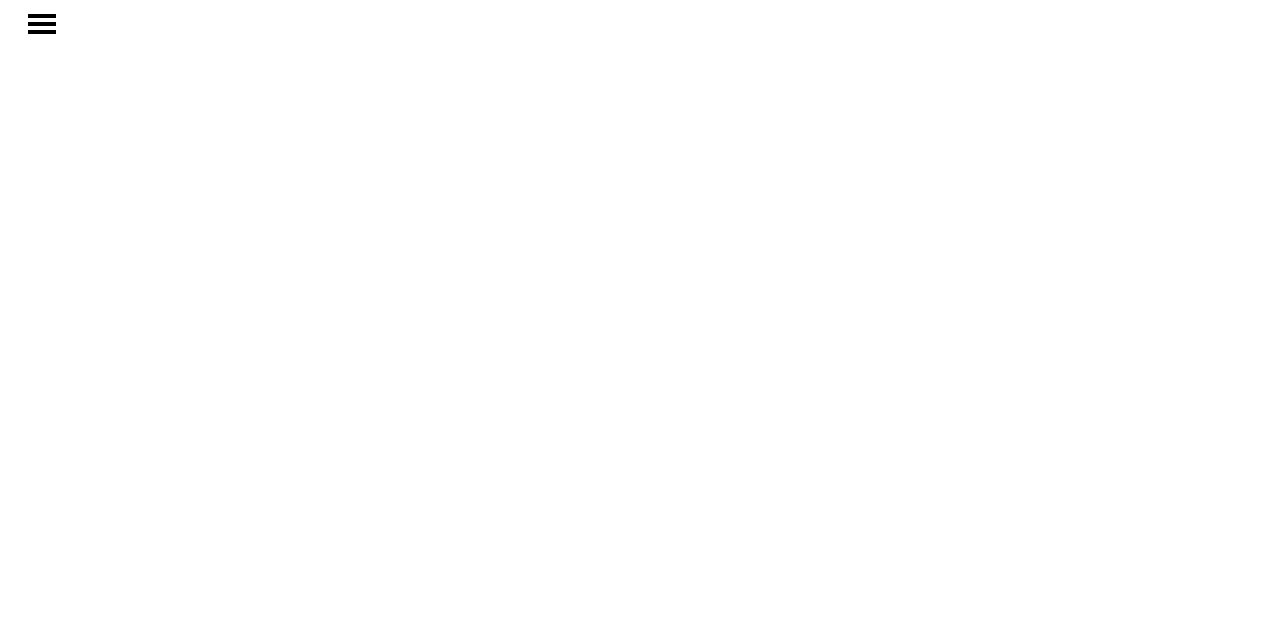
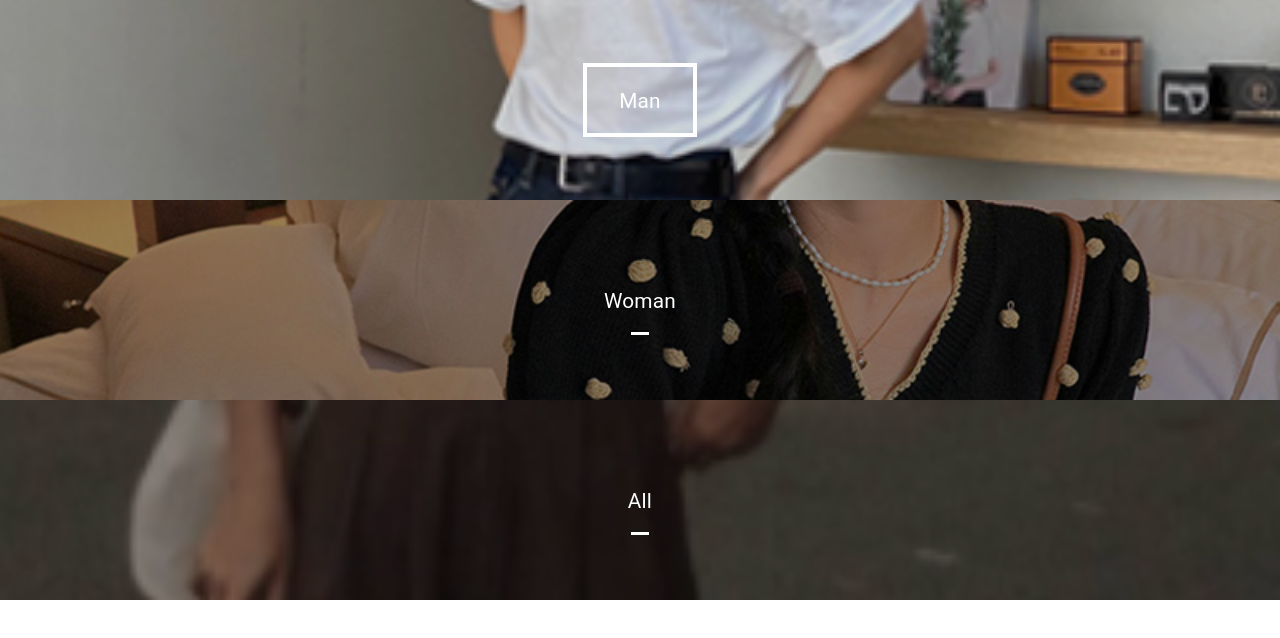
Before and after one commit to bumbum9944/CODIVA, a React (Create React App) app in the folder Frontend/: page /search/1 in a window 1280 px wide. Shown: the top 638 px of the page. Built offline with nearby package versions, Linux system fonts and the light colour scheme.

Commit message:
refactor: search2 이미지 배치 수정 - search1 page route 주소 수정 - search2 page 버튼 배치 수정

```diff
--- a/Frontend/src/App.js
+++ b/Frontend/src/App.js
@@ -34,9 +34,21 @@ function App() {
               <Codies gender={gender} selectedOption={selectedOption} />
             )}
           />
-          <Route path="/detail/:itemId" exact component={CodyDetailPage} />
-          <Route path="/search1" component={SearchPage1} />
-          <Route path="/search/2" exact component={SearchPage2} />
+          <Route path="/detail/:itemId" component={CodyDetailPage} />
+          <Route
+            path="/search/1"
+            render={() => (
+              <SearchPage1
+                gender={gender}
+                selectedOption={selectedOption}
+                changeGender={(newGender)=>{
+                  console.log(newGender);
+                  setGender(newGender);
+                }}
+              />
+            )}
+          />
+          <Route path="/search/2" component={SearchPage2} />
         </Switch>
       </BrowserRouter>
     </div>
--- a/Frontend/src/components/common/Menu/Menu.js
+++ b/Frontend/src/components/common/Menu/Menu.js
@@ -7,8 +7,8 @@ function Menu() {
   const history = useHistory();
   const location = history.location.pathname;
 
-  useEffect(()=>{
-    if(location === "/") {
+  useEffect(() => {
+    if (location === "/") {
       document.querySelector(".menu-button").classList.add("main");
     } else {
       document.querySelector(".menu-button").classList.remove("main");
--- a/Frontend/src/components/searchPage/GenderSelect.js
+++ b/Frontend/src/components/searchPage/GenderSelect.js
@@ -1,4 +1,5 @@
 import React from "react";
+import { useHistory } from "react-router-dom";
 import { makeStyles } from "@material-ui/core/styles";
 import ButtonBase from "@material-ui/core/ButtonBase";
 import Typography from "@material-ui/core/Typography";
@@ -97,17 +98,24 @@ const useStyles = makeStyles(theme => ({
   }
 }));
 
-function GenderSelect() {
+function GenderSelect({ gender, selectedOption, changeGender }) {
   const classes = useStyles();
+  const history = useHistory();
 
   return (
-    <div className={classes.root}>
+    <div
+      className={classes.root}
+    >
       {images.map(image => (
         <ButtonBase
           focusRipple
           key={image.title}
           className={classes.image}
           focusVisibleClassName={classes.focusVisible}
+          onClick={()=>{
+            changeGender(image.title);
+            history.push("/search/2");
+          }}
           style={{
             width: image.width
           }}
--- a/Frontend/src/pages/SearchPage1.js
+++ b/Frontend/src/pages/SearchPage1.js
@@ -1,7 +1,7 @@
 import React from "react";
 import GenderSelect from "../components/searchPage/GenderSelect";
 
-function SearchPage1() {
+function SearchPage1(props) {
   return (
     <div
       style={{
@@ -10,7 +10,7 @@ function SearchPage1() {
         justifyContent: "center"
       }}
     >
-      <GenderSelect />
+      <GenderSelect {...props} />
     </div>
   );
 }
--- a/Frontend/src/pages/SearchPage2.js
+++ b/Frontend/src/pages/SearchPage2.js
@@ -27,25 +27,27 @@ const images = [
   },
   {
     url: "/images/woman_one_piece.jpg",
-    title: "ONE-PIECE",
+    title: "ONE PIECE",
     width: "100%"
   }
 ];
 
 const useStyles = makeStyles(theme => ({
   root: {
-    display: "flex",
-    flex: "auto",
-    minWidth: "65vw",
-    width: "100%"
+    display: "grid",
+    gridTemplateRows: "1fr",
+    gridTemplateColumns: "1fr 1fr",
+    gridAutoRows: "1fr",
+    justifyItems: "center",
+    alignItems: "center",
+    width: "100vw",
+    height: "60vh",
+    marginBottom: "5vh"
   },
   image: {
     position: "relative",
-    height: 200,
-    [theme.breakpoints.down("xs")]: {
-      width: "100% !important", // Overrides inline-style
-      height: "25vh"
-    },
+    width: "100% !important", // Overrides inline-style
+    height: "100%",
     "&:hover, &$focusVisible": {
       zIndex: 1,
       "& $imageBackdrop": {
@@ -114,7 +116,7 @@ function SearchPage2() {
   return (
     <>
       <Header headerText="SEARCH" />
-      <Container>
+      <div>
         <div className={classes.root}>
           {images.map(image => (
             <ButtonBase
@@ -122,9 +124,6 @@ function SearchPage2() {
               key={image.title}
               className={classes.image}
               focusVisibleClassName={classes.focusVisible}
-              style={{
-                width: "50vw"
-              }}
             >
               <span
                 className={classes.imageSrc}
@@ -147,7 +146,7 @@ function SearchPage2() {
             </ButtonBase>
           ))}
         </div>
-      </Container>
+      </div>
       <ShowButton />
     </>
   );
```
